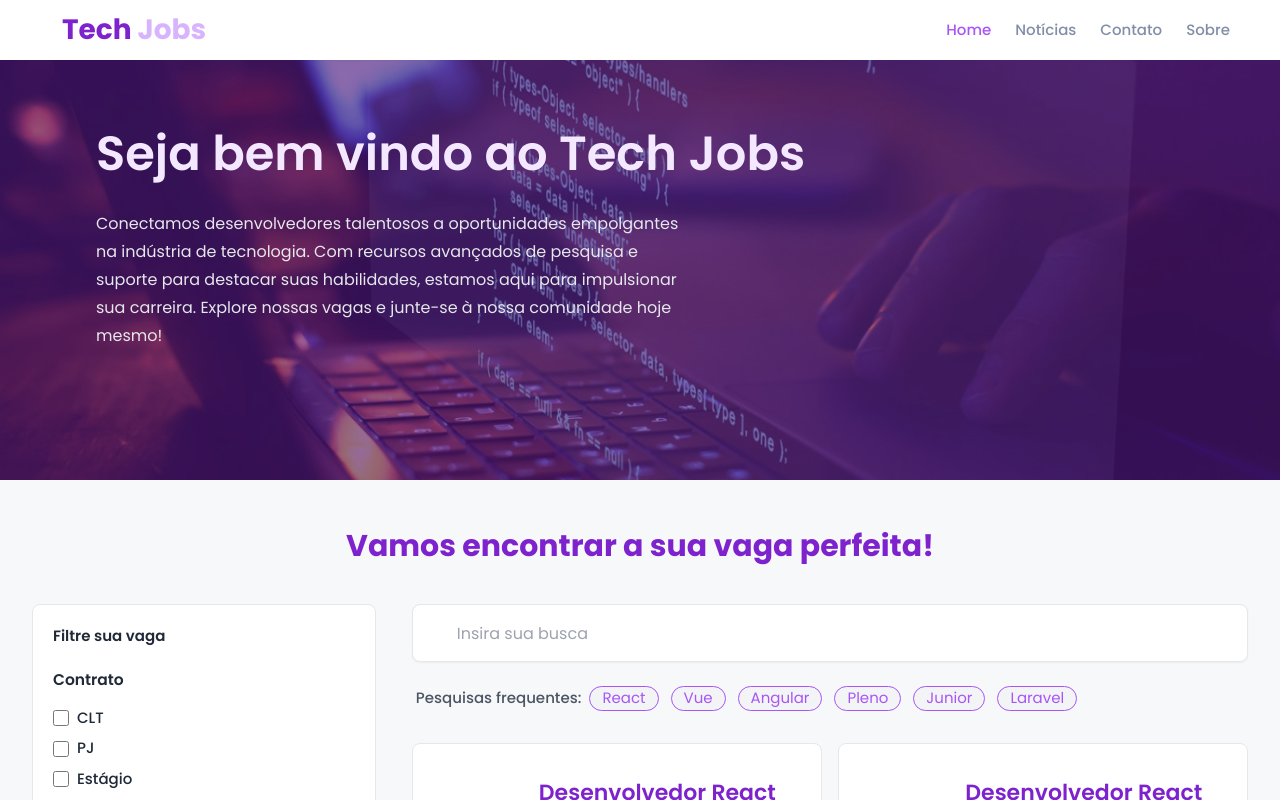
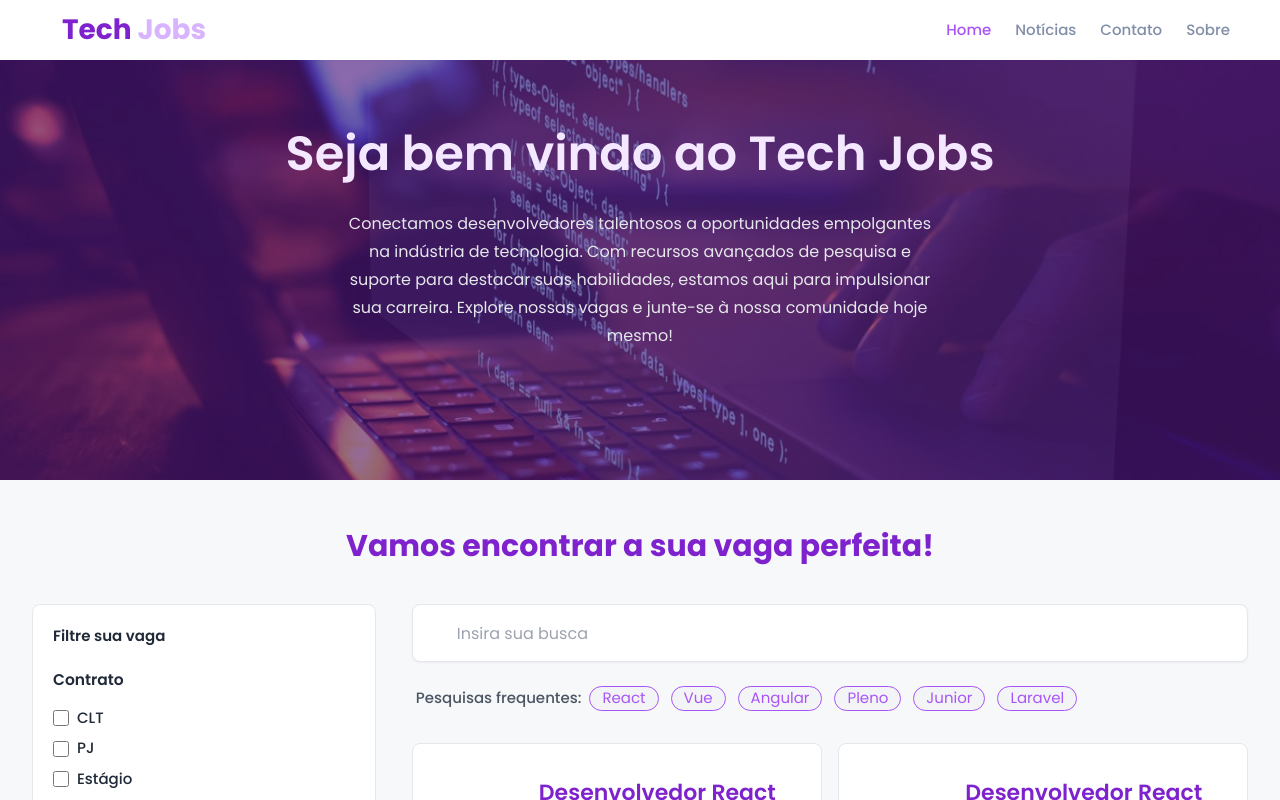
Before and after one commit to lealsuza/tech-jobs, a React (Vite) app: page / in a window 1280 px wide. Shown: the top 800 px of the page. Built offline with nearby package versions, Linux system fonts and the light colour scheme; some icons are missing.

Commit message:
style: vertical centering of text

```diff
--- a/src/components/Hero/index.tsx
+++ b/src/components/Hero/index.tsx
@@ -3,10 +3,10 @@ import bg from "../../assets/images/bg.jpg"
 const Hero = () => {
   return (
     <div
-      className="w-full h-[60dvh] flex items-center md:justify-between justify-center md:px-24 px-5 bg-cover bg-no-repeat bg-center relative"
+      className="w-full h-[60dvh] flex items-center justify-center md:px-24 px-5 bg-cover bg-no-repeat bg-center relative"
       style={{backgroundImage: `url(${bg})`}}
     >
-        <div className="flex flex-col gap-8 z-50">
+        <div className="flex flex-col items-center gap-8 z-50 text-center">
           <span className="md:text-5xl text-3xl font-semibold text-purple-100">Seja bem vindo ao Tech Jobs</span>
           <p className="text-gray-200 md:text-md max-w-[600px] leading-7">
             Conectamos desenvolvedores talentosos a oportunidades empolgantes na indústria de tecnologia. Com recursos avançados de pesquisa e suporte
```
